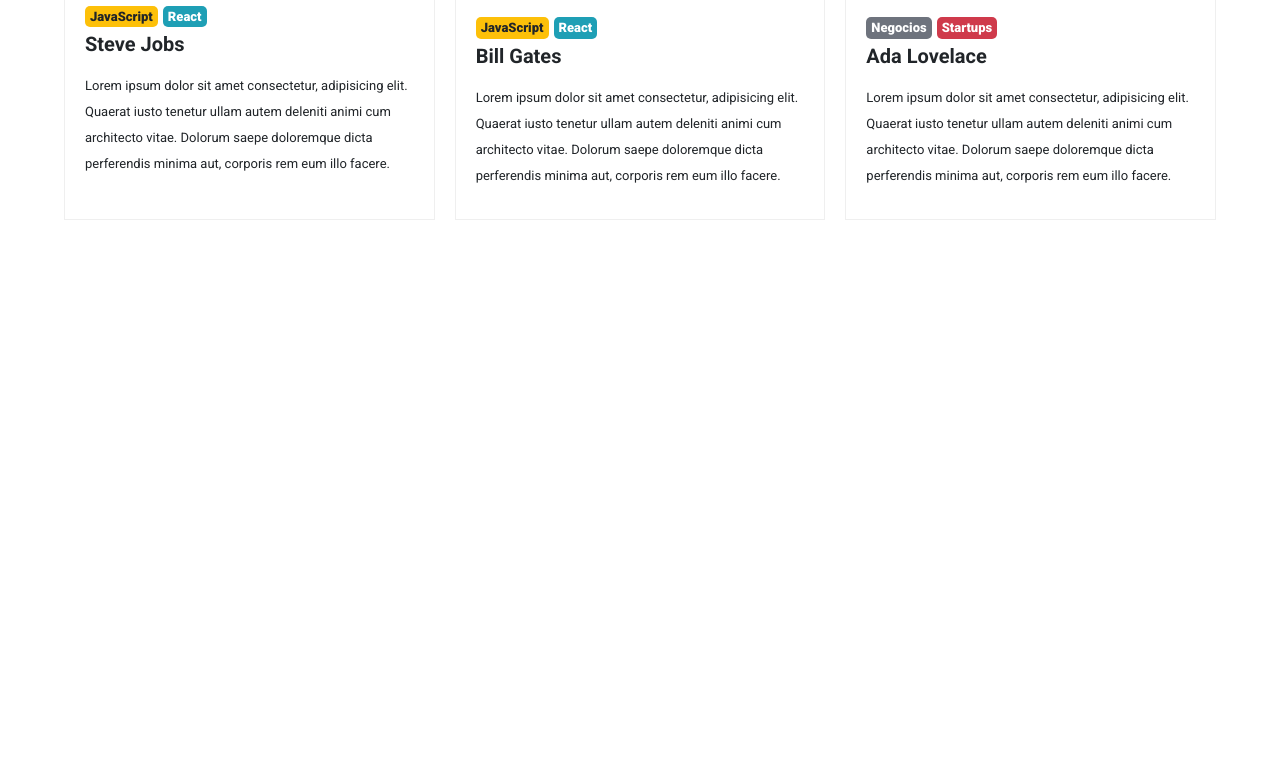
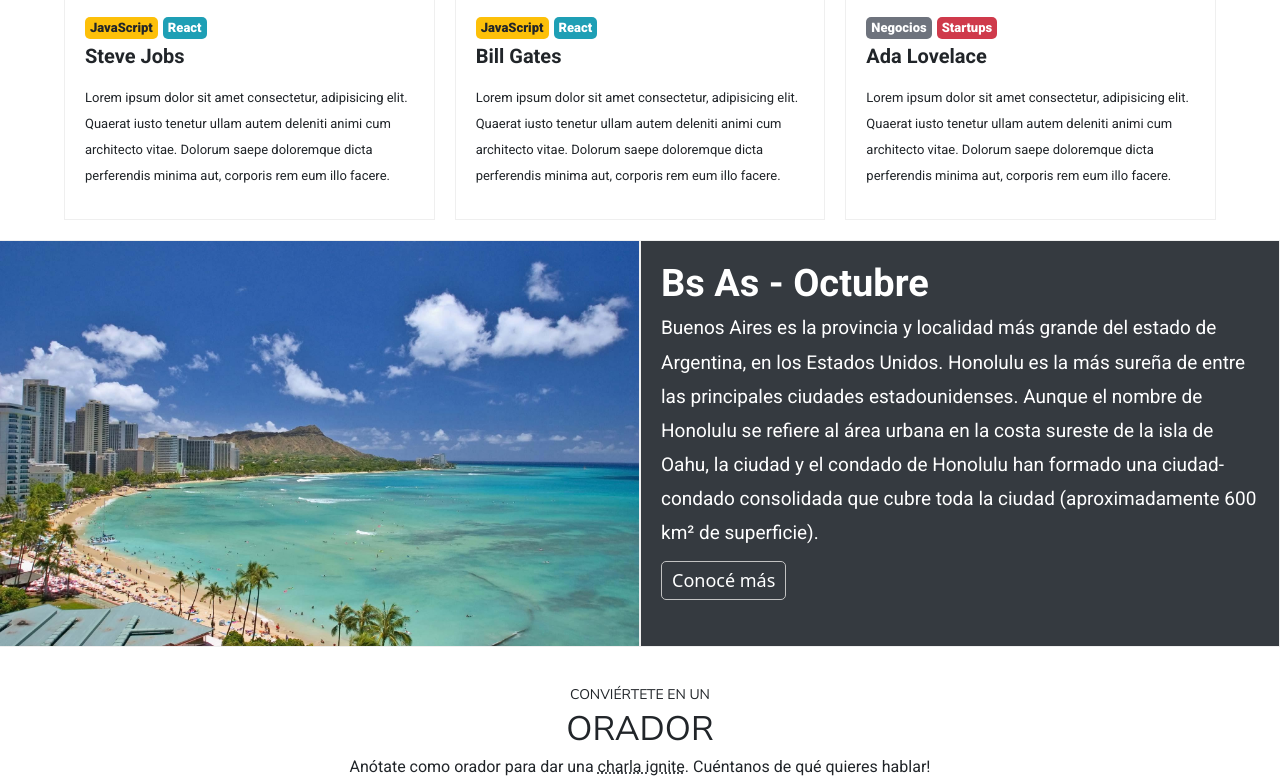
Before and after one commit to davidkarp94/codo-a-codo-tp1, a plain HTML site: page index.html in a window 1280 px wide. Shown: the part 1070-1849 px from the top of the page. Before the commit the page ends 1290 px from the top, so only its background shows below. Drawn offline with nearby package versions, Linux system fonts and the light colour scheme.

Commit message:
Cartas y seccion bs as añadidos

```diff
--- a/css/style.css
+++ b/css/style.css
@@ -87,6 +87,10 @@ p {
 
 .boton:hover {
     cursor: pointer;
+}
+
+.borde-gris {
+    border: 1px solid var(--grisClaroBorde);
 }
 
 /* Header */
@@ -294,7 +298,7 @@ p {
 }
 
 .carta {
-    border: 1px solid var(--grisClaroBorde);
+    margin-bottom: 2rem;
 }
 
 .imagen-carta {
@@ -348,3 +352,68 @@ p {
     font-size: 1.3rem !important;
     line-height: 2;
 }
+
+@media (max-width: 768px) {
+
+    .contenedor {
+        max-width: 50rem;
+    }
+
+    .oradores-cartas {
+        display: block;
+    }
+
+}
+
+/* Seccion Bs As */
+
+.seccion-bsas {
+    display: grid;
+    grid-template-columns: repeat(2, 1fr);
+}
+
+.imagen-seccion-bs {
+    border-left: none;
+}
+
+.texto-seccion-bs {
+    background-color: var(--grisOscuro);
+    color: var(--blanco);
+    padding: 2rem;
+}
+
+.texto-seccion-bs h1 {
+    font-weight: bold;
+}
+
+.texto-seccion-bs p {
+    font-size: 1.9rem !important;
+    line-height: 1.8;
+    margin-bottom: 1rem;
+}
+
+@media (max-width: 768px) {
+    .seccion-bsas {
+        display: block;
+    }
+
+    .imagen-seccion-bs,
+    .texto-seccion-bs {
+        border: none;
+    }
+}
+
+/* Formulario */
+
+.formulario {
+    text-align: center;
+}
+
+.texto-formulario {
+    margin-top: 4rem;
+    margin-bottom: 2rem;
+}
+
+.delineado {
+    text-decoration: underline dotted;
+}
--- a/index.html
+++ b/index.html
@@ -67,7 +67,8 @@
         <h2>Oradores</h2>
 
         <section class="oradores-cartas">
-            <div class="carta">
+
+            <div class="carta borde-gris">
                 <img class="imagen-carta" src="img/steve.jpg" alt="imagen steve jobs">
 
                 <div class="texto-carta">
@@ -81,7 +82,7 @@
                 </div>
             </div>
 
-            <div class="carta">
+            <div class="carta borde-gris">
                 <img class="imagen-carta" src="img/bill.jpg" alt="imagen steve jobs">
 
                 <div class="texto-carta">
@@ -95,7 +96,7 @@
                 </div>
             </div>
 
-            <div class="carta">
+            <div class="carta borde-gris">
                 <img class="imagen-carta" src="img/ada.jpeg" alt="imagen steve jobs">
 
                 <div class="texto-carta">
@@ -111,5 +112,26 @@
 
         </section>
     </main>
+
+    <section class="seccion-bsas">
+        <div class="borde-gris imagen-seccion-bs">
+            <img src="img/honolulu.jpg" alt="imagen buenos aires">
+        </div>
+
+        <div class="texto-seccion-bs borde-gris">
+            <h1>Bs As - Octubre</h1>
+            <p>Buenos Aires es la provincia y localidad más grande del estado de Argentina, en los Estados Unidos. Honolulu es la más sureña de entre las principales ciudades estadounidenses. Aunque el nombre de Honolulu se refiere al área urbana en la costa sureste de la isla de Oahu, la ciudad y el condado de Honolulu han formado una ciudad-condado consolidada que cubre toda la ciudad (aproximadamente 600 km² de superficie).</p>
+            <button type="button" class="boton boton-transparente">Conocé más</button>
+        </div>
+
+    </section>
+
+    <section class="formulario mw-50">
+        <div class="texto-formulario">
+            <h5>Conviértete en un</h5>
+            <h2>Orador</h2>
+            <p>Anótate como orador para dar una <span class="delineado">charla ignite</span>. Cuéntanos de qué quieres hablar!</p>
+        </div>
+    </section>
 </body>
 </html>
```
Also changed, not shown: img/steve.jpg.
